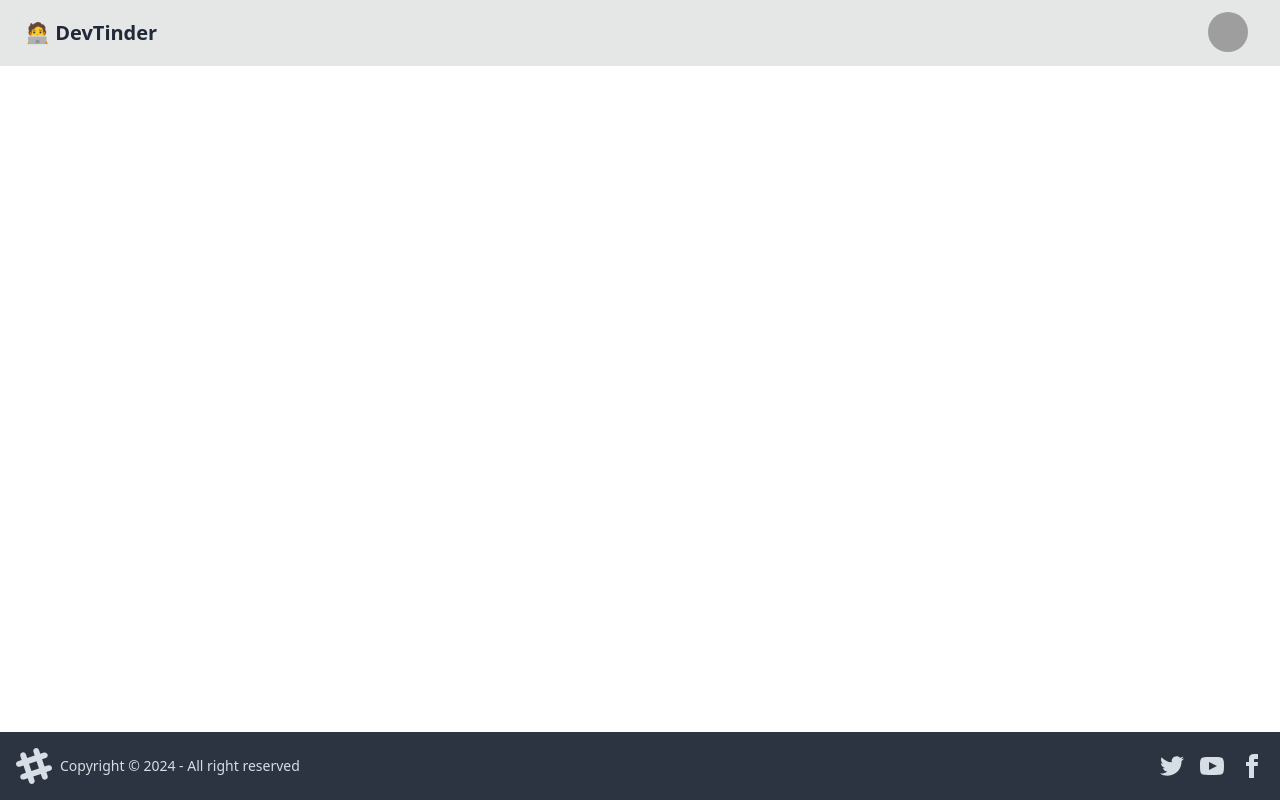
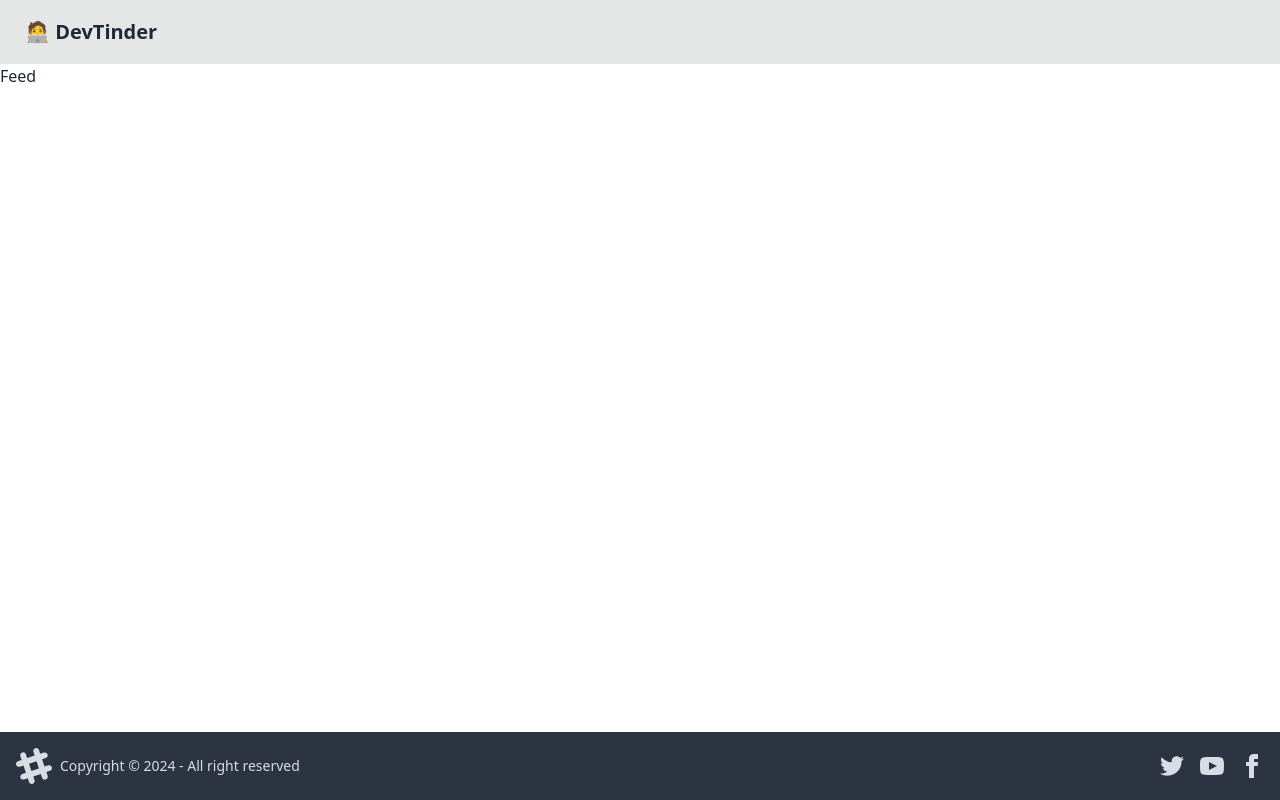
Before and after one commit to premsai-noolu/devTinder-FE, a React (Vite) app: page / in a window 1280 px wide. Built offline with nearby package versions, Linux system fonts and the light colour scheme; grey boxes are pictures that could not be loaded.

Commit message:
Setup of redux store

```diff
--- a/src/App.jsx
+++ b/src/App.jsx
@@ -1,10 +1,11 @@
 import { BrowserRouter, Route, Routes } from "react-router-dom";
-import NavBar from "./NavBar";
-import Body from "./Body";
-import Login from "./Login";
-import Profile from "./Profile";
+import NavBar from "./components/NavBar";
+import Body from "./components/Body";
+import Login from "./components/Login";
+import Profile from "./components/Profile";
 import { Provider } from "react-redux";
 import appStore from "./utils/appStore";
+import Feed from "./components/Feed";
 
 function App() {
   return (
@@ -13,6 +14,7 @@
         <BrowserRouter basename="/">
           <Routes>
             <Route path="/" element={<Body />}>
+              <Route path="/" element={<Feed />}></Route>
               <Route path="/login" element={<Login />}></Route>
               <Route path="/profile" element={<Profile />}></Route>
             </Route>
--- a/src/NavBar.jsx
+++ /dev/null
@@ -1,47 +0,0 @@
-import React from "react";
-
-const NavBar = () => {
-  return (
-    <div className="navbar bg-base-300">
-      <div className="flex-1">
-        <a className="btn btn-ghost text-xl">🧑‍💻 DevTinder</a>
-      </div>
-      <div className="flex-none gap-2">
-        <div className="form-control"></div>
-        <div className="dropdown dropdown-end mx-5">
-          <div
-            tabIndex={0}
-            role="button"
-            className="btn btn-ghost btn-circle avatar"
-          >
-            <div className="w-10 rounded-full">
-              <img
-                alt="Tailwind CSS Navbar component"
-                src="https://img.daisyui.com/images/stock/photo-1534528741775-53994a69daeb.webp"
-              />
-            </div>
-          </div>
-          <ul
-            tabIndex={0}
-            className="menu menu-sm dropdown-content bg-base-100 rounded-box z-[1] mt-3 w-52 p-2 shadow"
-          >
-            <li>
-              <a className="justify-between">
-                Profile
-                <span className="badge">New</span>
-              </a>
-            </li>
-            <li>
-              <a>Settings</a>
-            </li>
-            <li>
-              <a>Logout</a>
-            </li>
-          </ul>
-        </div>
-      </div>
-    </div>
-  );
-};
-
-export default NavBar;
--- /dev/null
+++ b/src/components/Feed.jsx
@@ -0,0 +1,7 @@
+import React from "react";
+
+const Feed = () => {
+  return <div>Feed</div>;
+};
+
+export default Feed;
--- a/src/Login.jsx
+++ b/src/components/Login.jsx
@@ -1,13 +1,19 @@
 import axios from "axios";
 import React, { useState } from "react";
+import { useDispatch } from "react-redux";
+import { addUser } from "../utils/userSlice";
+import { useNavigate } from "react-router-dom";
+import { Base_URL } from "../utils/constants";
 
 const Login = () => {
   const [emailId, setEmailId] = useState("");
   const [passWord, setPassWord] = useState("");
+  const dispatch = useDispatch();
+  const navigate = useNavigate();
   const handleLogin = async () => {
     try {
       const res = await axios.post(
-        "http://localhost:9999/login",
+        Base_URL + "login",
         {
           emailId,
           passWord,
@@ -17,6 +23,8 @@
         }
       );
       console.log(res.data);
+      dispatch(addUser(res.data));
+      return navigate("/");
     } catch (err) {
       console.error(err);
     }
--- /dev/null
+++ b/src/components/NavBar.jsx
@@ -0,0 +1,49 @@
+import React from "react";
+import { useSelector } from "react-redux";
+
+const NavBar = () => {
+  const user = useSelector((store) => store.user);
+  console.log(user);
+  return (
+    <div className="navbar bg-base-300">
+      <div className="flex-1">
+        <a className="btn btn-ghost text-xl">🧑‍💻 DevTinder</a>
+      </div>
+      {user && (
+        <div className="flex-none gap-2">
+          <div className="form-control">Welcome {user.firstName}</div>
+          <div className="dropdown dropdown-end mx-5">
+            <div
+              tabIndex={0}
+              role="button"
+              className="btn btn-ghost btn-circle avatar"
+            >
+              <div className="w-10 rounded-full">
+                <img alt="Tailwind CSS Navbar component" src={user.photoUrl} />
+              </div>
+            </div>
+            <ul
+              tabIndex={0}
+              className="menu menu-sm dropdown-content bg-base-100 rounded-box z-[1] mt-3 w-52 p-2 shadow"
+            >
+              <li>
+                <a className="justify-between">
+                  Profile
+                  <span className="badge">New</span>
+                </a>
+              </li>
+              <li>
+                <a>Settings</a>
+              </li>
+              <li>
+                <a>Logout</a>
+              </li>
+            </ul>
+          </div>
+        </div>
+      )}
+    </div>
+  );
+};
+
+export default NavBar;
--- /dev/null
+++ b/src/utils/constants.js
@@ -0,0 +1 @@
+export const Base_URL = "http://localhost:9999/";
```
Also changed, not shown: src/components/Body.jsx (renamed from src/Body.jsx), src/components/Footer.jsx (renamed from src/Footer.jsx), src/components/Profile.jsx (renamed from src/Profile.jsx).
